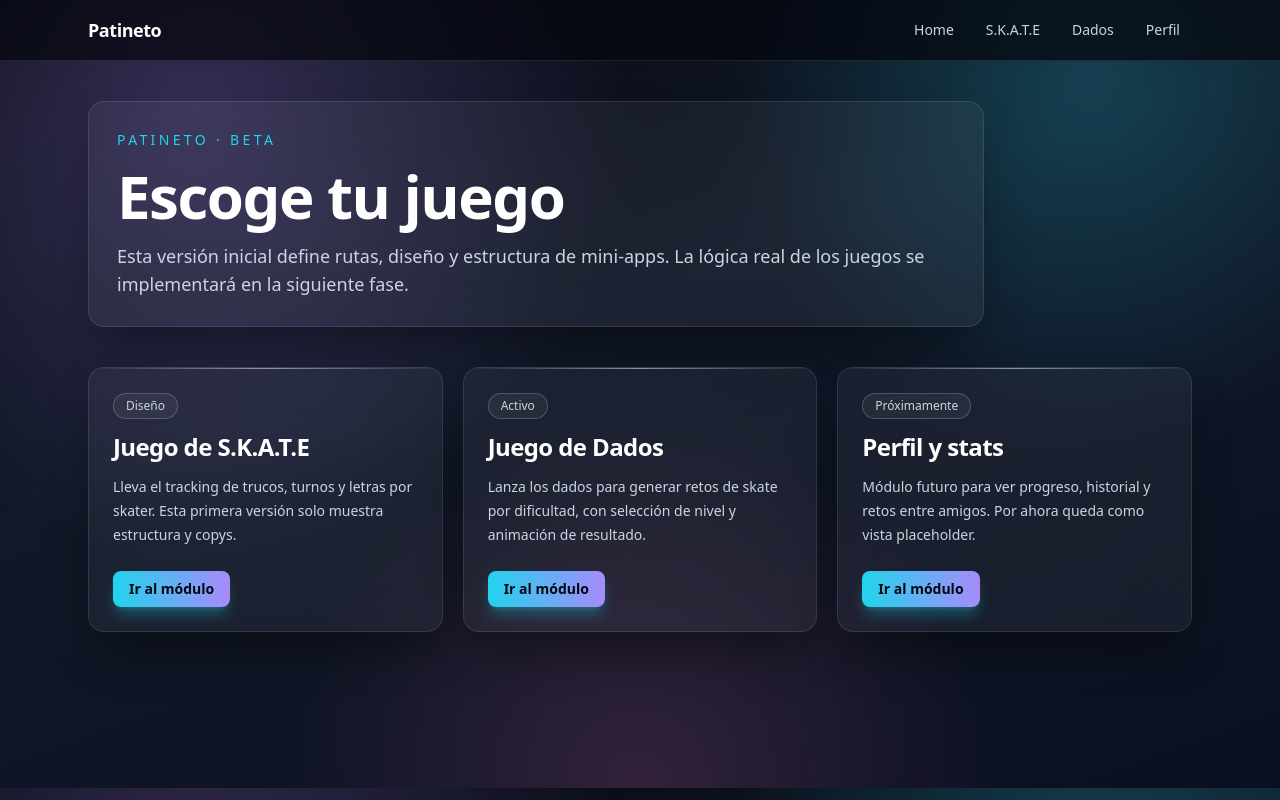
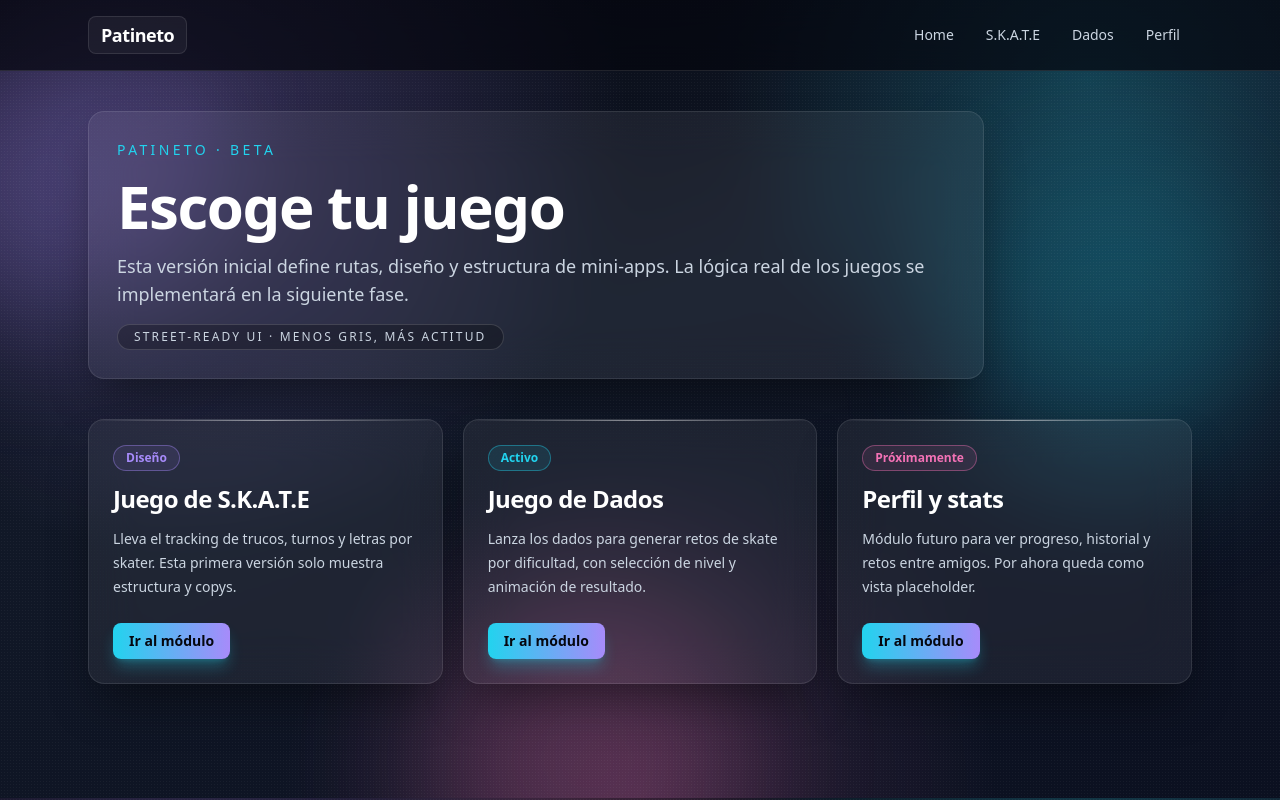
Before and after one commit to calderonsteven/patineto, a Next.js app: page / in a window 1280 px wide. Built offline with nearby package versions, Linux system fonts and the light colour scheme.

Commit message:
Refine redesign with cleaner depth and accents

```diff
--- a/app/dice/page.tsx
+++ b/app/dice/page.tsx
@@ -87,7 +87,7 @@ export default function DicePage() {
           />
 
           {!showObstacleValue && !isRolling && !result ? (
-            <p className="mt-3 text-xs text-deck-200">Obstáculo actual: {NO_OBSTACLE_LABEL}</p>
+            <p className="mt-3 text-xs text-deck-300">Obstáculo actual: {NO_OBSTACLE_LABEL}</p>
           ) : null}
 
           <RollSummary result={result} youtubeSearchUrl={youtubeSearchUrl} />
--- a/app/globals.css
+++ b/app/globals.css
@@ -15,13 +15,24 @@ body {
     linear-gradient(160deg, #05070f 0%, #111827 42%, #0b1020 100%);
 }
 
+body::after {
+  content: '';
+  position: fixed;
+  inset: 0;
+  pointer-events: none;
+  z-index: -1;
+  opacity: 0.16;
+  background-image: radial-gradient(rgba(255, 255, 255, 0.28) 0.6px, transparent 0.6px);
+  background-size: 3px 3px;
+}
+
 @layer components {
   .neo-panel {
-    @apply rounded-2xl border border-white/10 bg-white/5 shadow-2xl shadow-black/45 backdrop-blur-xl;
+    @apply rounded-2xl border border-white/10 bg-white/[0.06] shadow-2xl shadow-black/45 backdrop-blur-xl;
   }
 
   .neo-button {
-    @apply inline-flex items-center justify-center rounded-lg bg-gradient-to-r from-hype-cyan to-hype-purple px-4 py-2 text-sm font-semibold text-deck-950 shadow-lg shadow-hype-cyan/30 transition hover:brightness-110;
+    @apply inline-flex items-center justify-center rounded-lg bg-gradient-to-r from-hype-cyan to-hype-purple px-4 py-2 text-sm font-semibold text-deck-950 shadow-lg shadow-hype-cyan/30 transition hover:-translate-y-0.5 hover:brightness-110;
   }
 
   .surface-muted {
--- a/app/layout.tsx
+++ b/app/layout.tsx
@@ -23,9 +23,14 @@ export default function RootLayout({
   return (
     <html lang="es">
       <body>
+        <div className="pointer-events-none fixed inset-0 -z-10 overflow-hidden">
+          <div className="absolute -left-24 top-10 h-72 w-72 rounded-full bg-hype-purple/25 blur-3xl" />
+          <div className="absolute right-0 top-40 h-80 w-80 rounded-full bg-hype-cyan/20 blur-3xl" />
+          <div className="absolute bottom-[-120px] left-1/3 h-80 w-80 rounded-full bg-hype-pink/20 blur-3xl" />
+        </div>
         <header className="sticky top-0 z-20 border-b border-white/10 bg-deck-950/70 backdrop-blur-xl">
           <nav className="mx-auto flex max-w-6xl items-center justify-between px-6 py-4">
-            <Link href="/" className="text-lg font-black tracking-tight text-white">
+            <Link href="/" className="rounded-lg border border-white/10 bg-white/5 px-3 py-1 text-lg font-black tracking-tight text-white">
               Patineto
             </Link>
             <ul className="flex items-center gap-2 text-sm">
--- a/app/page.tsx
+++ b/app/page.tsx
@@ -34,6 +34,9 @@ export default function HomePage() {
           Esta versión inicial define rutas, diseño y estructura de mini-apps. La lógica real de los juegos se
           implementará en la siguiente fase.
         </p>
+        <p className="inline-flex rounded-full border border-white/15 bg-black/25 px-4 py-1 text-xs font-medium uppercase tracking-[0.18em] text-deck-300">
+          Street-ready UI · menos gris, más actitud
+        </p>
       </header>
 
       <div className="grid gap-5 md:grid-cols-2 xl:grid-cols-3">
--- a/components/game-card.tsx
+++ b/components/game-card.tsx
@@ -8,10 +8,16 @@ type GameCardProps = {
 };
 
 export function GameCard({ title, description, href, status }: GameCardProps) {
+  const statusStyles = {
+    Diseño: 'text-hype-purple border-hype-purple/40 bg-hype-purple/10',
+    Activo: 'text-hype-cyan border-hype-cyan/40 bg-hype-cyan/10',
+    'Próximamente': 'text-hype-pink border-hype-pink/40 bg-hype-pink/10',
+  };
+
   return (
-    <article className="neo-panel relative flex h-full flex-col justify-between overflow-hidden p-6 before:absolute before:inset-x-0 before:top-0 before:h-px before:bg-gradient-to-r before:from-transparent before:via-white/50 before:to-transparent">
+    <article className="neo-panel relative flex h-full flex-col justify-between overflow-hidden p-6 transition hover:-translate-y-1 hover:shadow-[0_24px_60px_rgba(0,0,0,0.45)] before:absolute before:inset-x-0 before:top-0 before:h-px before:bg-gradient-to-r before:from-transparent before:via-white/50 before:to-transparent">
       <div className="space-y-3">
-        <div className="inline-flex rounded-full border border-white/20 bg-white/5 px-3 py-1 text-xs font-medium text-deck-300">
+        <div className={`inline-flex rounded-full border px-3 py-1 text-xs font-semibold ${statusStyles[status]}`}>
           {status}
         </div>
         <h2 className="text-2xl font-bold tracking-tight text-white">{title}</h2>
```
